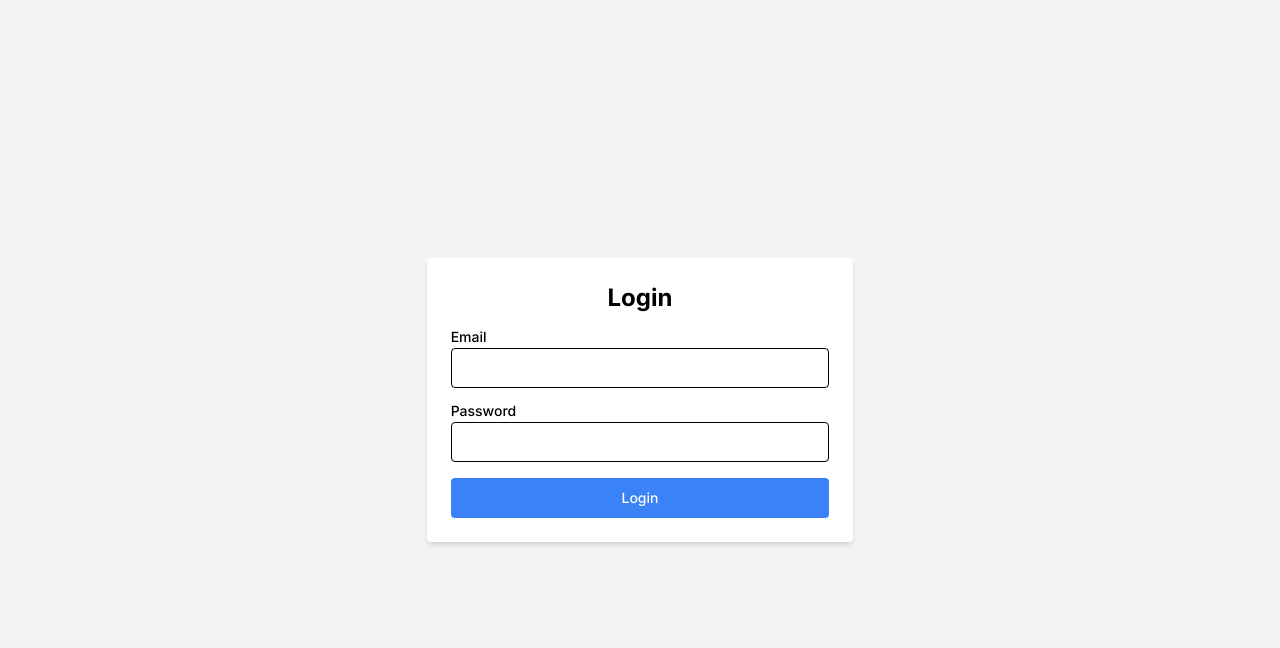
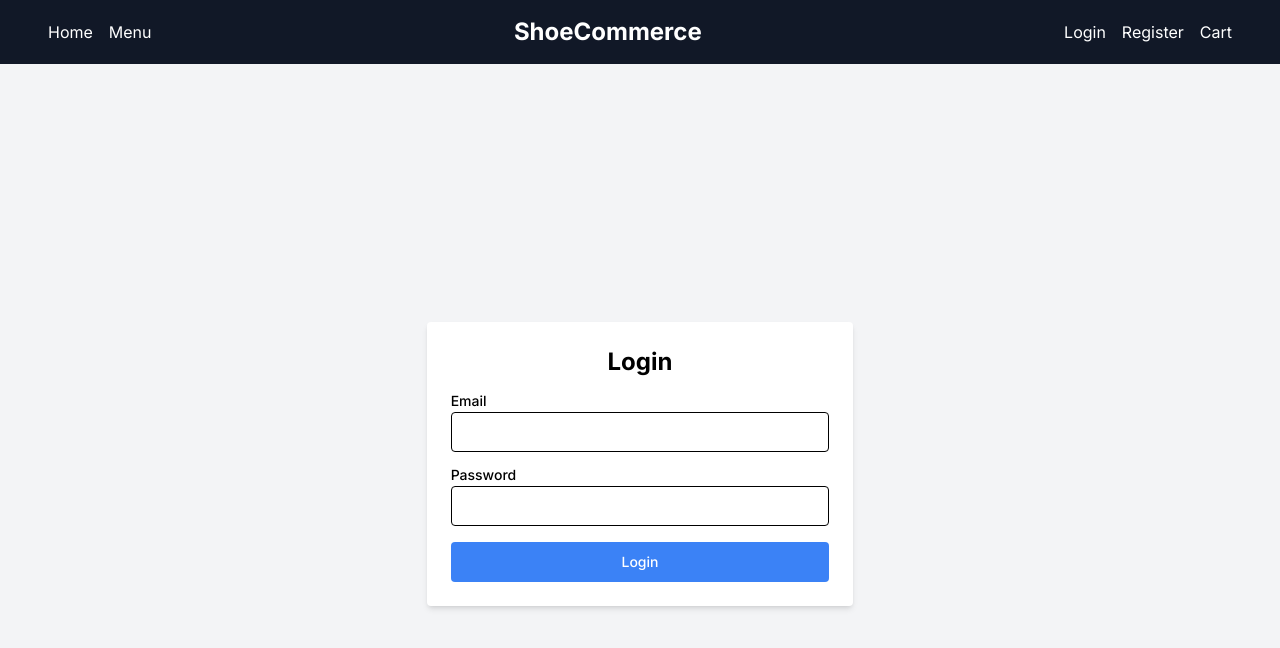
Before and after one commit to Rhythm1821/shoe-commerce, a Next.js app: page /login in a window 1280 px wide. Shown: the top 648 px of the page. Built offline with nearby package versions, Linux system fonts and the light colour scheme; no server answers.

Commit message:
layout update

```diff
--- a/src/app/layout.js
+++ b/src/app/layout.js
@@ -1,17 +1,19 @@
-'use client';
 import { Inter } from "next/font/google";
 import "./globals.css";
 import Navbar from "@/components/Navbar";
-import { Cookies } from "react-cookie";
-import { usePathname } from "next/navigation";
+import { cookies } from "next/headers";
+import { headers } from "next/headers";
 
 const inter = Inter({ subsets: ["latin"] });
 
 export default function RootLayout({ children }) {
-  const pathaname = usePathname();
+
+  const heads = headers()
+
+  const pathname = heads.get('next-url')
   const noNavRoutes = ['/login', '/register', '/seller/login', '/seller/register']
 
-  const cookie = new Cookies();
+  const cookie = cookies();
   const accessToken = cookie.get('accessToken')?.value;
   const refreshToken = cookie.get('refreshToken')?.value;
 
@@ -20,7 +22,7 @@ export default function RootLayout({ children }) {
   return (
     <html lang="en">
       <body className={inter.className}>
-        {!noNavRoutes.includes(pathaname) && <Navbar isAuthenticated={isAuthenticated} />}
+        {!noNavRoutes.includes(pathname) && <Navbar isAuthenticated={isAuthenticated} />}
         {children}
       </body>
     </html>
```
